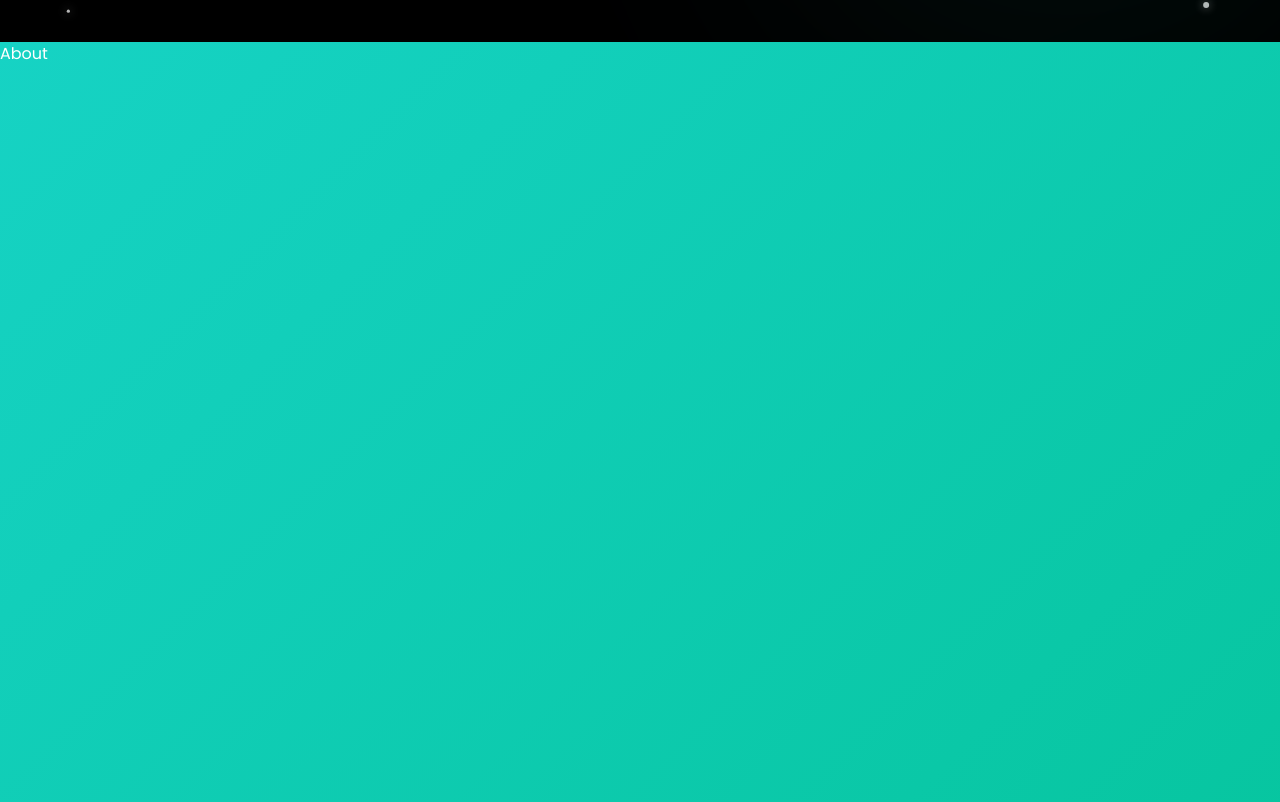
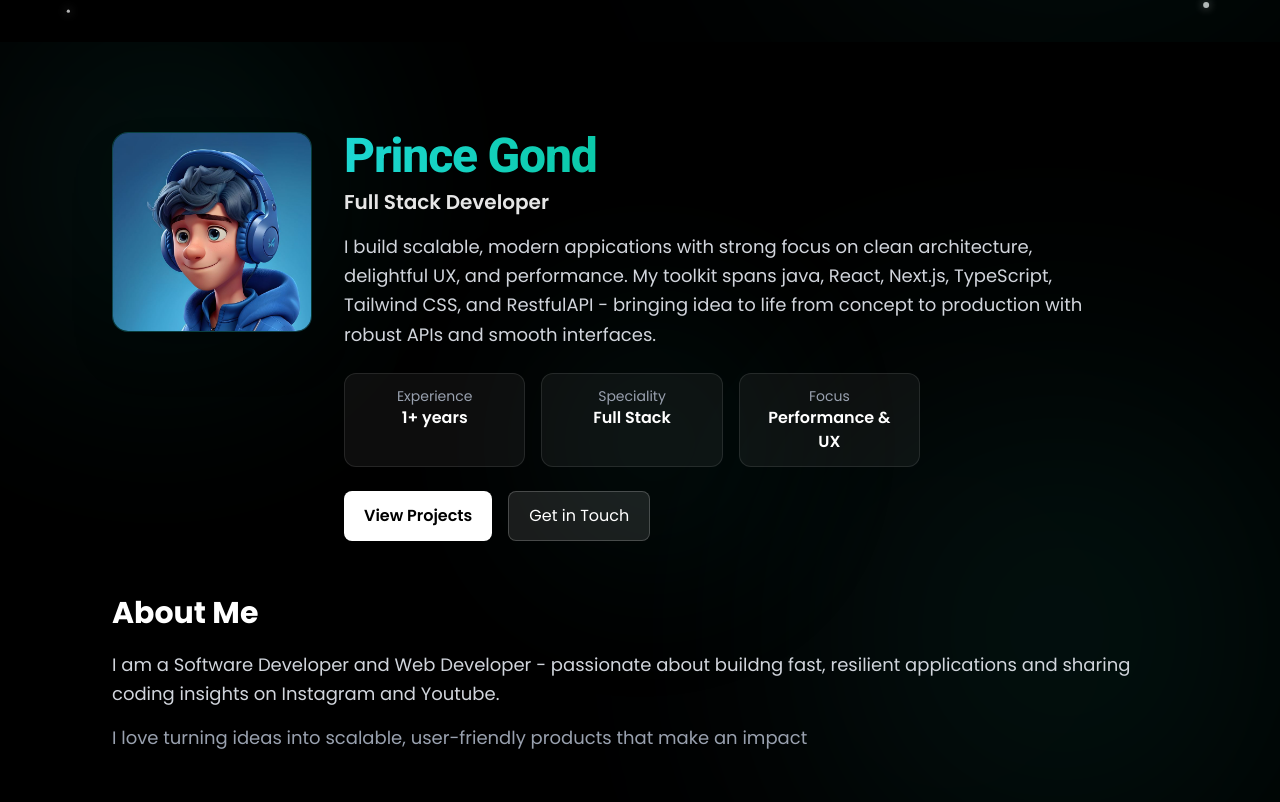
Before and after one commit to princegond567/portfolio, a React (Vite) app: page / in a window 1280 px wide. Shown: the part 758-1560 px from the top of the page. Built offline with nearby package versions, Linux system fonts and the light colour scheme.

Commit message:
update about section

```diff
--- a/src/components/ParticlesBackground.jsx
+++ b/src/components/ParticlesBackground.jsx
@@ -76,7 +76,7 @@ export default function ParticlesBackground(){
     return (
         <canvas
             ref = {canvasRef}
-            className="fixed top-0 left-0 h-full pointer-events-none z-0"
+            className="absolute top-0 left-0 h-full pointer-events-none z-0"
         ></canvas>
     )
 }
--- a/src/sections/About.jsx
+++ b/src/sections/About.jsx
@@ -1,11 +1,93 @@
-import React from 'react'
+import { motion, MotionConfig } from "framer-motion";
+import { div, label, section } from "framer-motion/client";
+import boy from "../assets/boy.jpg"
 
-const About = () => {
+export default function About(){
+
+  const stats = [
+    {label: "Experience", value:"1+ years"},
+    {label: "Speciality", value: "Full Stack"},
+    {label: "Focus", value: "Performance & UX"}
+  ]
+
+  const glows = [
+    "-top-10 -left-10 w-[360px] h-[360px] opacity-10 blur-[120px]",
+    "bottom-0 right-10 w-[420px] h-[420px] opacity-15 blur-[140px] delay-300",
+    "top-1/2 left-1/2 -translate-x-1/2 -translate-y-1/2 w-[220px] h-[220px] opacity-10 blur-[100px]",
+  ]
+
   return (
-    <div className='w-full h-screen'>
-        About
-    </div>
+    <section id="about"
+      className="min-h-screen w-full flex justify-center items-center relative bg-black text-white overflow-hidden">
+
+      <div className="absolute inset-0 pointer-events-none">
+        {glows.map((c, i) => (
+        <div
+          key={i}
+          className={`absolute rounded-full bg-linear-to-r from-[#302b63] via-[#00bf8f] to-[#1cd8d2] animate-pulse ${c}`}/>
+      ))}
+      </div>
+
+      <div className="relative z-10 max-w-6xl w-full mx-auto px-6 md:px-10 lg:px-12 py-20 flex flex-col gap-12">
+        <motion.div
+          className="flex flex-col md:flex-row items-center md:items-stretch gap-8"
+          initial={{opacity: 0, y:24}}
+          whileInView={{opacity: 1, y:0}}
+          transition={{duration: 0.6}}
+          viewport={{once:true, amount: 0.4}}
+        >
+          <motion.div className="relative w-40 h-40 md:w-50 md:h-50 rounded-2xl overflow-hidden shadow-2xl bg-linear-to-r form-[#1cd8d2]/20 to-[#302b63]/20 border border-[#1cd8d2]/25"
+            whileHover={{scale: 1.02}}
+            transition={{type: "spring", stiffness: 200, damping:18}}
+          >
+            <img src={boy} alt="profile" className="absolute inset-0"/>
+          </motion.div>
+
+          <div className="flex-1 flex flex-col justify-center text-center md:text-left">
+            <h2 className="text-4xl sm:text-5xl font-extrabold tracking-tight bg-clip-text text-transparent bg-linear-to-r from-[#1cd8d2] via-[#00bf8f] to-[#1cd8d2]">
+              Prince Gond
+            </h2>
+            <p className="mt-2 text-lg sm:text-xl text-white/90 font-semibold">
+              Full Stack Developer
+            </p>
+            <p className="mt-4 text-gray-300 leading-relaxed text-base sm:text-lg max-w-2xl md:max-w-3xl">
+              I build scalable, modern appications with strong focus on clean architecture, delightful UX, and performance. My toolkit spans java,
+              React, Next.js, TypeScript, Tailwind CSS, and RestfulAPI - bringing idea to life from concept to production with robust APIs and smooth interfaces.
+            </p>
+            <div className="mt-6 grid grid-cols-2 sm:grid-cols-3 max-w-xl gap-3 sm:gap-4">
+              {stats.map((item, i) => (
+                <motion.div key={i} className="rounded-xl border border-white/10 bg-white/5 px-4 py-3 text-center"
+                  initial={{opacity: 0, y:10}}
+                  whileInView={{opacity: 1, y: 0}}
+                  transition={{delay: 0.05* i, duration: 0.4}}
+                  viewport={{once:true, amount: 0.3}}
+                >
+                  <div className="text-sm text-gray-400">{item.label}</div>
+                  <div className="text-base font-semibold">{item.value}</div>
+                </motion.div>
+              ))}
+            </div>
+
+            <div className="mt-6 flex flex-col sm:flex-row gap-3 sm:gap-4 justify-center md:justify-start">
+              <a href="#projects" className="inline-flex items-center justify-center rounded-lg bg-white text-black font-semibold px-5 py-3 hover:bg-gray-200 transition">View Projects</a>
+              <a href="#contact" className="inline-flex items-center justify-center rounded-lg border border-white/20 bg-white/10 text-white px-5 py-3 hover:bg-white/20 transition">Get in Touch</a>
+            </div>
+
+          </div>
+
+        </motion.div>
+
+        <motion.div className="text-center md:text-left"
+          initial={{opacity: 0, x: -30}}
+          whileInView={{opacity: 1, x: 0}}
+          transition={{duration: 0.6}}
+          viewport={{once: true, amount: 0.4}}
+        >
+          <h3 className="text-2xl sm:text-3xl leading-relaxed font-bold text-white mb-3">About Me</h3>
+          <p className="text-gray-300 leading-relaxed text-base sm:text-lg">I am a Software Developer and Web Developer - passionate about buildng fast, resilient applications and sharing coding insights on Instagram and Youtube.</p>
+          <p className="mt-4 text-gray-400 text-base sm:text-lg">I love turning ideas into scalable, user-friendly products that make an impact</p>
+        </motion.div>
+      </div>
+    </section>
   )
 }
-
-export default About
--- a/src/sections/Home.jsx
+++ b/src/sections/Home.jsx
@@ -102,7 +102,7 @@ export default function Home(){
                 animate={{opacity:1, y:0}}
                 transition={{duration:1}}
                 >
-                Hello I'm
+                Hello, I'm
                 <br />
                 <span className='text-white font-bold text-5xl sm:text-6xl md:text-7xl lg:text-8xl lg:whitespace-nowrap'>
                   Prince Gond
```
